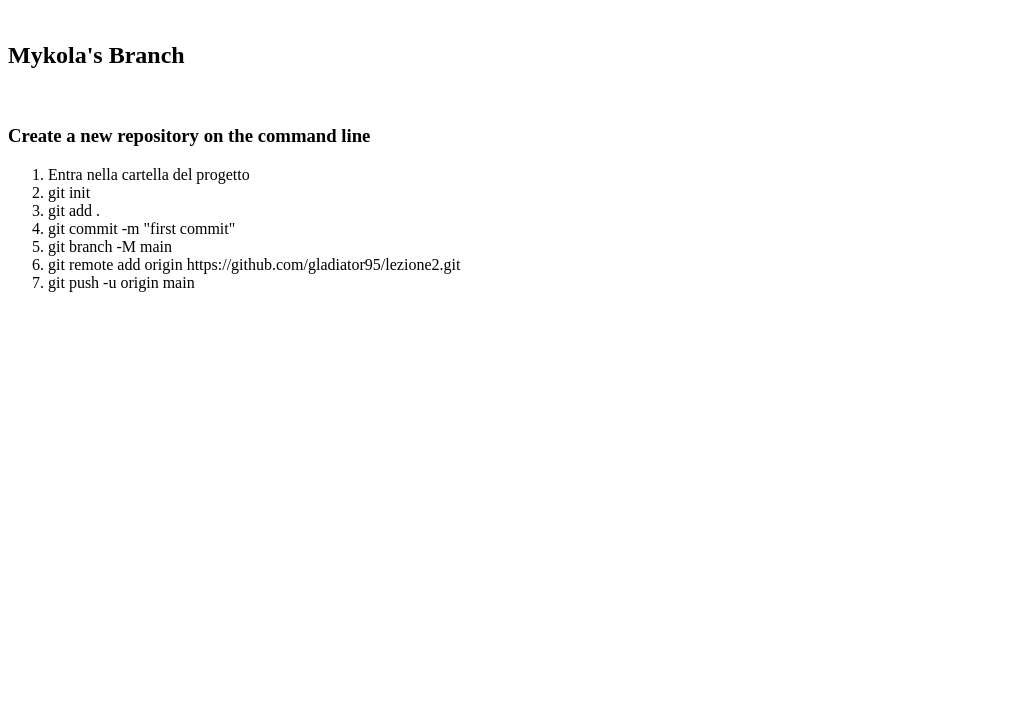
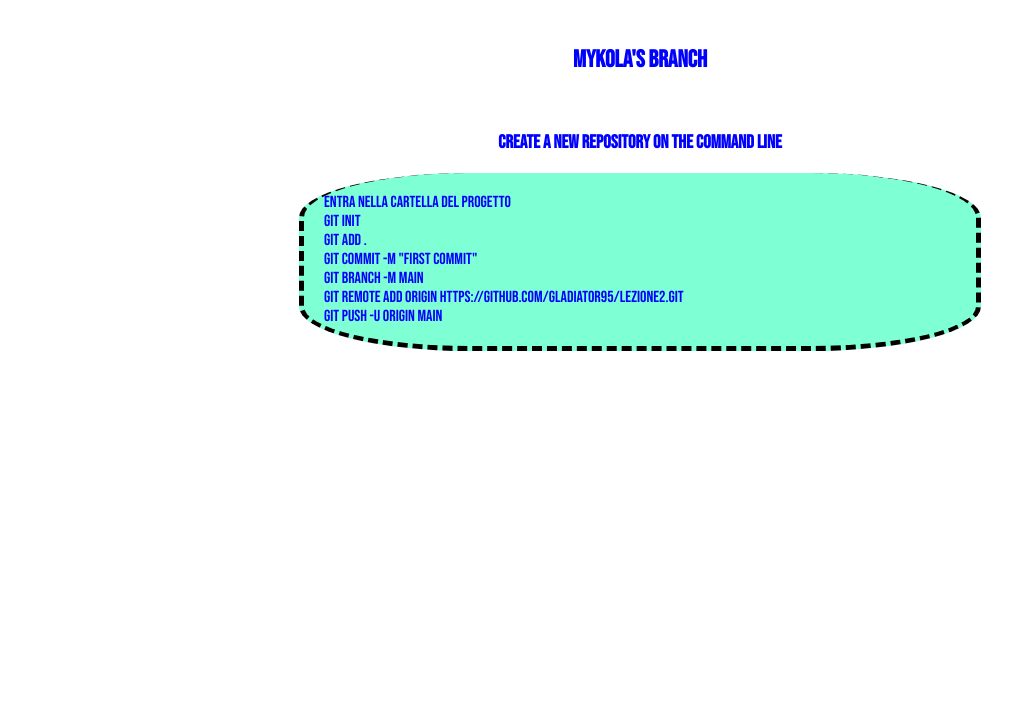
Before and after one commit to gladiator95/lezione1, a plain HTML site: page index.html in a window 1280 px wide. Shown: the part 76-800 px from the top of the page, without its empty margins (0-1036 px from the left). Drawn offline with Linux system fonts and the light colour scheme.

Commit message:
added link to html and some styles

```diff
--- a/index.html
+++ b/index.html
@@ -4,14 +4,21 @@
     <meta charset="UTF-8" />
     <meta http-equiv="X-UA-Compatible" content="IE=edge" />
     <meta name="viewport" content="width=device-width, initial-scale=1.0" />
+<link rel="stylesheet" href="style.css">
+<link rel="preconnect" href="https://fonts.googleapis.com">
+<link rel="preconnect" href="https://fonts.gstatic.com" crossorigin>
+<link href="https://fonts.googleapis.com/css2?family=Bebas+Neue&display=swap" rel="stylesheet">
     <title>Git Lesson</title>
+
   </head>
   <body>
+    <div class="center">
     <h1>New Branch</h1>
     <br />
     <h2>Mykola's Branch</h2>
     <br />
     <h3>Create a new repository on the command line</h3>
+  </div>
     <ol>
       <li>Entra nella cartella del progetto</li>
       <li>git init</li>
--- a/style.css
+++ b/style.css
@@ -1 +1,18 @@
-html{ font-family: Sans-serif;}
+html{ font-family: 'Bebas Neue', cursive;
+color: blue;}
+li {
+    list-style: none;
+}
+.center {
+    text-align: center;
+}
+
+ol {
+    background-color: aquamarine;
+    padding: 20px;
+    margin: 0 auto;
+    width: 50%;
+    border: 5px dashed black;
+    border-top: 0px;
+    border-radius: 25%;
+}
```
